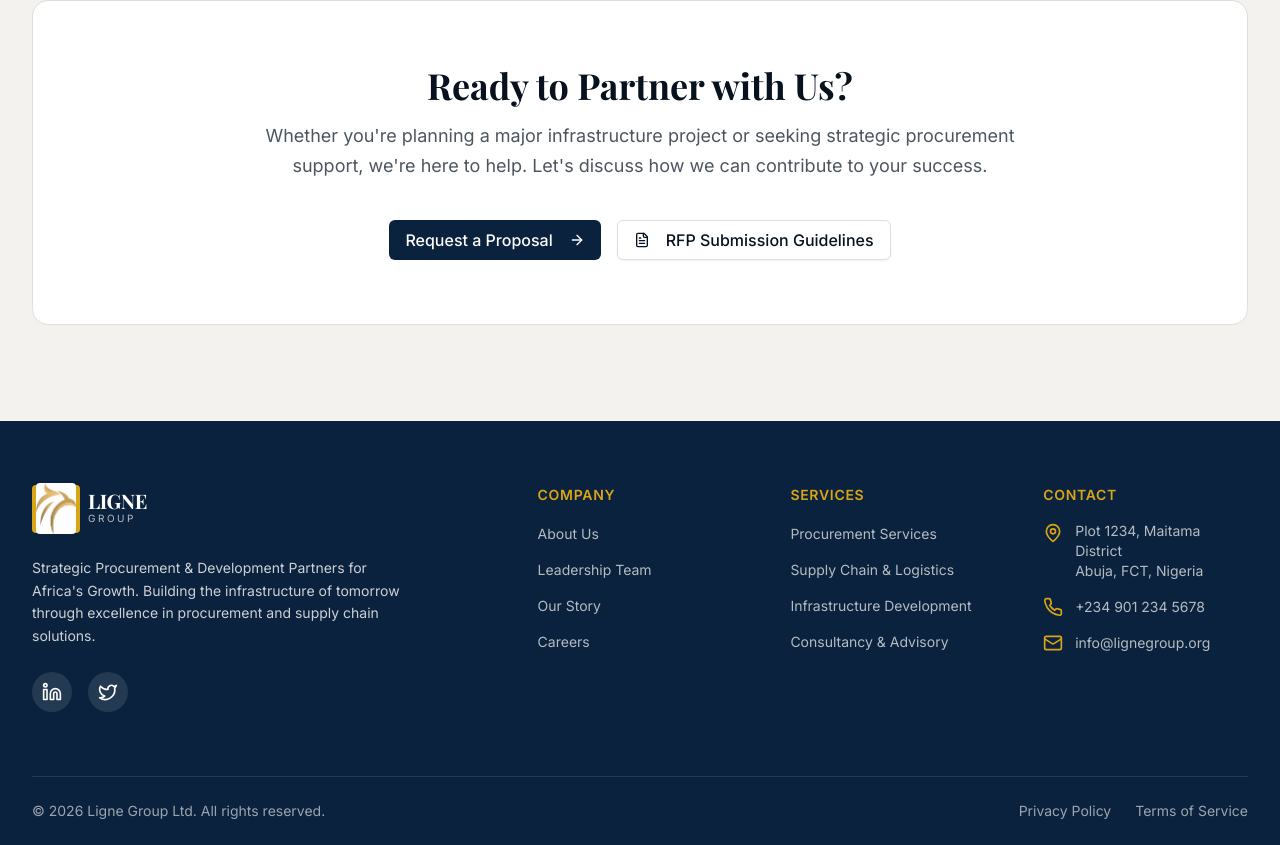
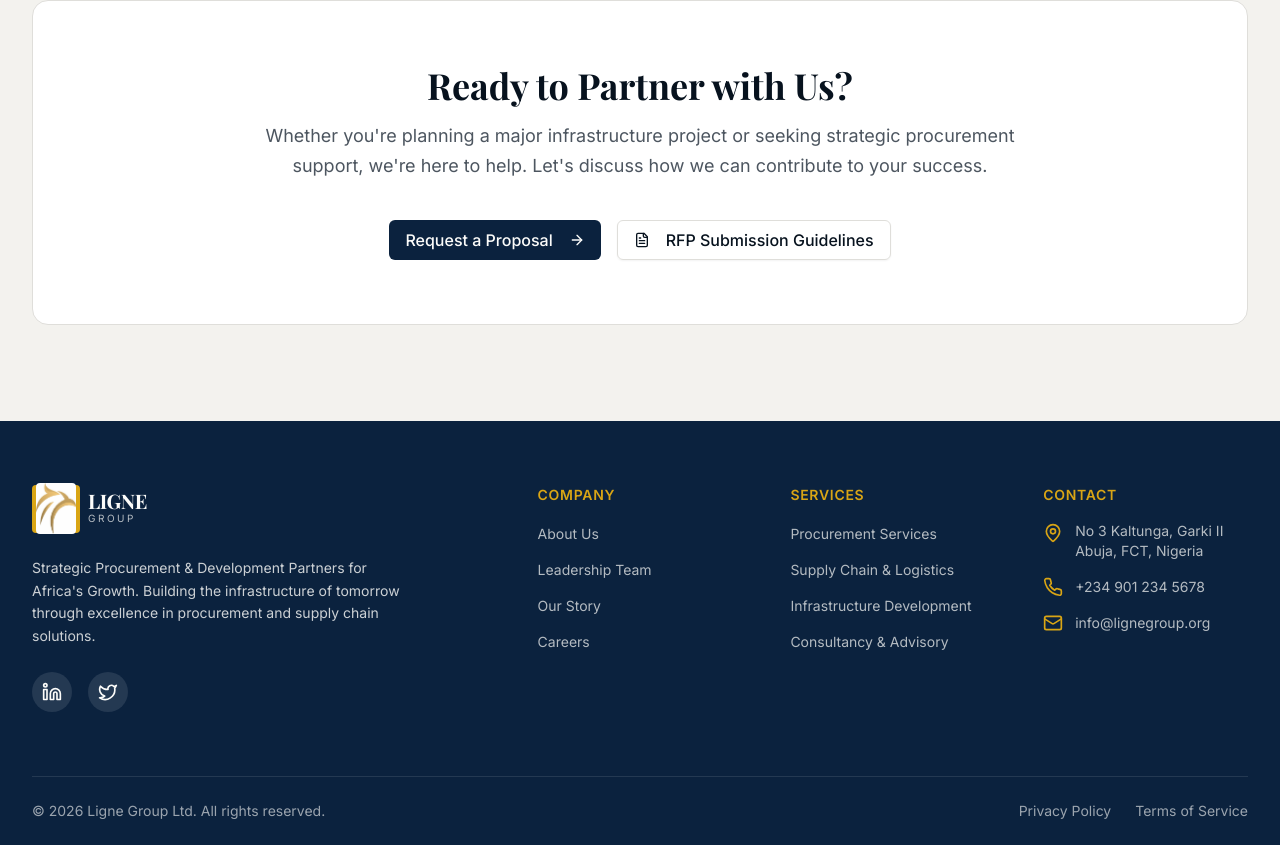
Before and after one commit to WadeFC/Ligne-Group-Website, a Next.js app: page / in a window 1280 px wide. Shown: the part 3649-4494 px from the top of the page. Built offline with nearby package versions, Linux system fonts and the light colour scheme; a web font is replaced by a local one.

Commit message:
Update address in footer component
Company address

```diff
--- a/components/footer.tsx
+++ b/components/footer.tsx
@@ -124,7 +124,7 @@ export function Footer() {
               <li className="flex items-start gap-3">
                 <MapPin className="w-5 h-5 text-accent shrink-0 mt-0.5" />
                 <span className="text-sm text-primary-foreground/70">
-                  Plot 1234, Maitama District
+                  No 3 Kaltunga, Garki II
                   <br />
                   Abuja, FCT, Nigeria
                 </span>
```
